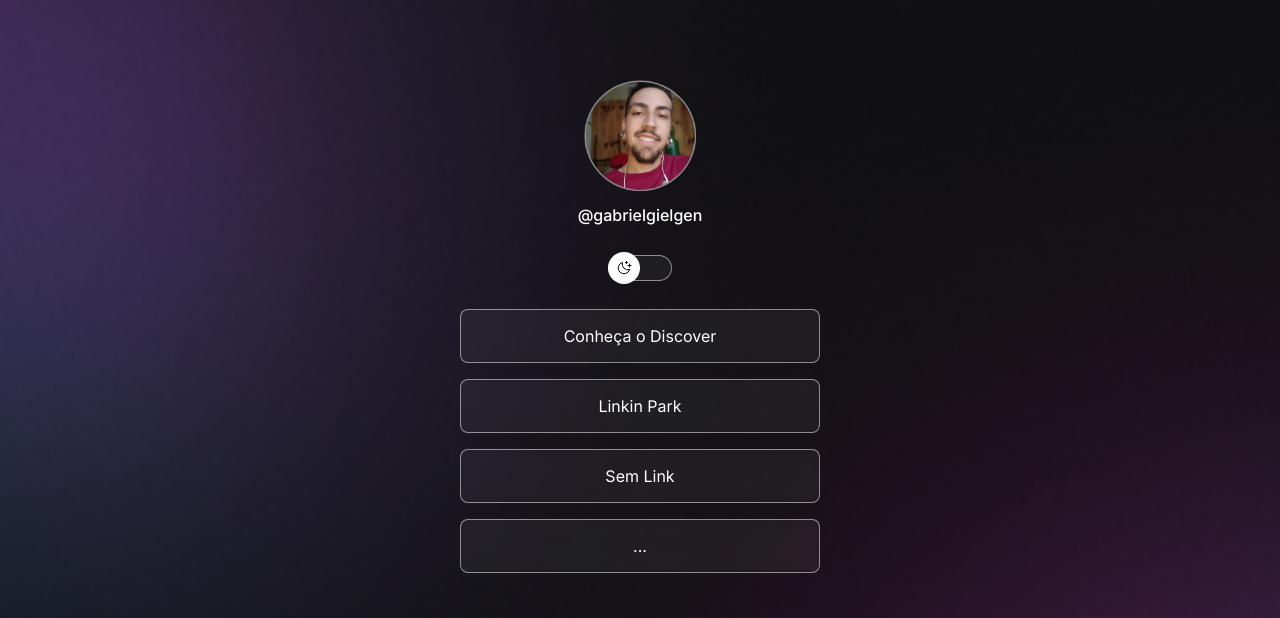
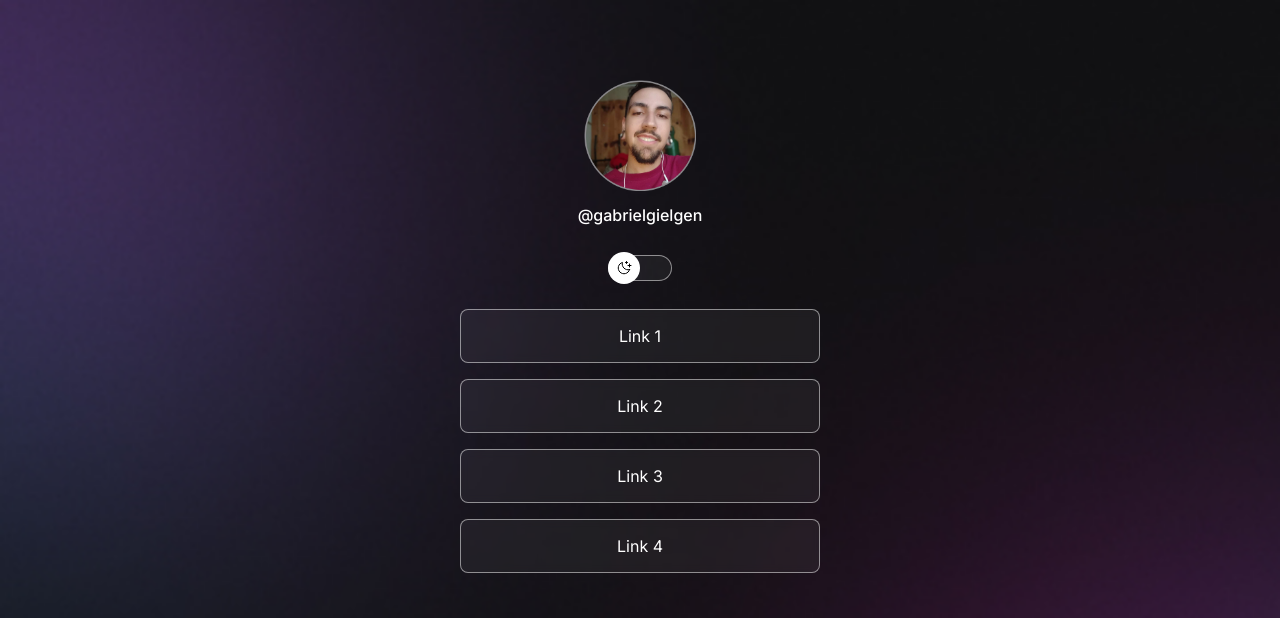
Before and after one commit to gielgengabriel/Projeto-Dev-Link, a plain HTML site: page index.html in a window 1280 px wide. Shown: the top 618 px of the page. Drawn offline with nearby package versions, Linux system fonts and the light colour scheme.

Commit message:
preview add

```diff
--- a/index.html
+++ b/index.html
@@ -29,19 +29,19 @@
         <ul>
            <li>
             <a  target="_blank"
-                href="https://app.rocketseat.com.br/discover">Conheça o Discover</a>
+                href="#">Link 1</a>
            </li>
 
            <li>
-            <a href="https://www.youtube.com/watch?v=eVTXPUF4Oz4">Linkin Park</a>
+            <a href="#">Link 2</a>
            </li>
 
            <li>
-            <a href="#">Sem Link</a>
+            <a href="#">Link 3</a>
            </li>
 
            <li>
-            <a href="#">...</a>
+            <a href="#">Link 4</a>
            </li>
         </ul>
 
```
Also changed, not shown: assets/.github/preview.jpg (added), 1 other file.
